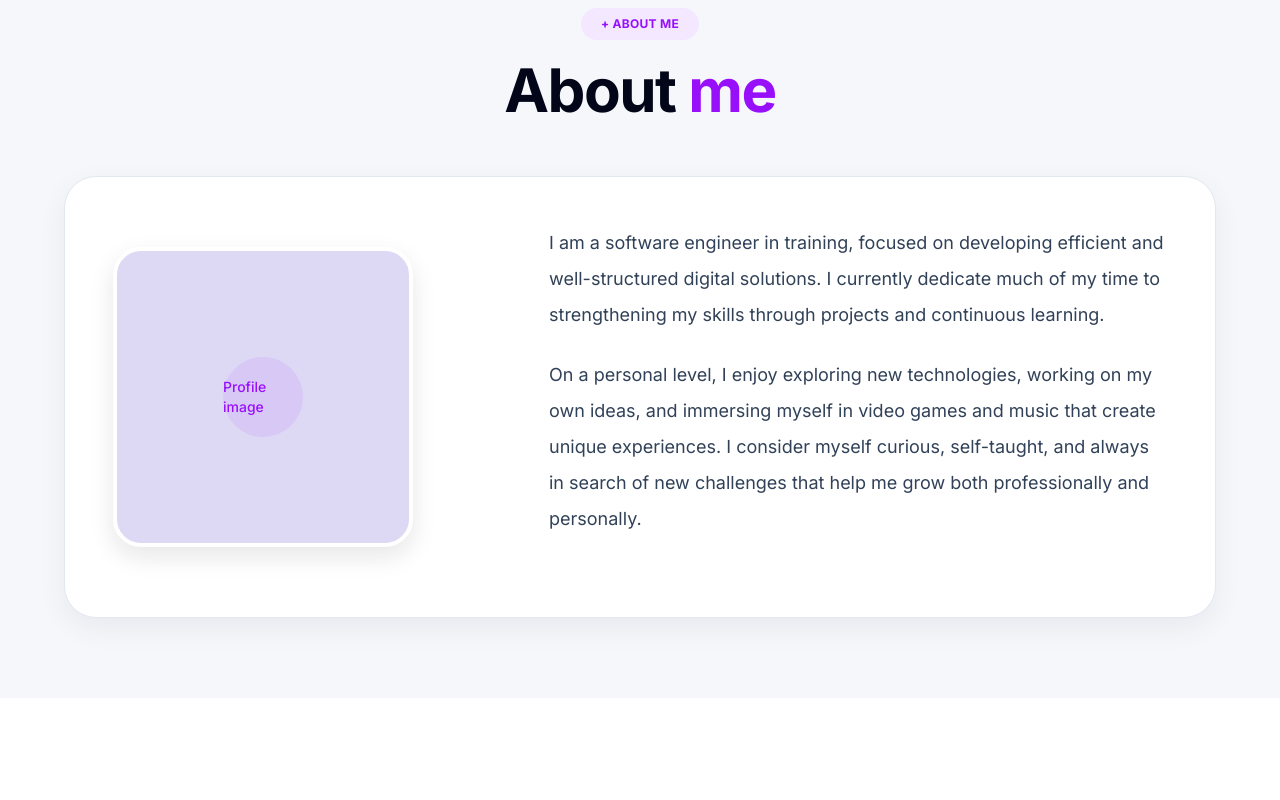
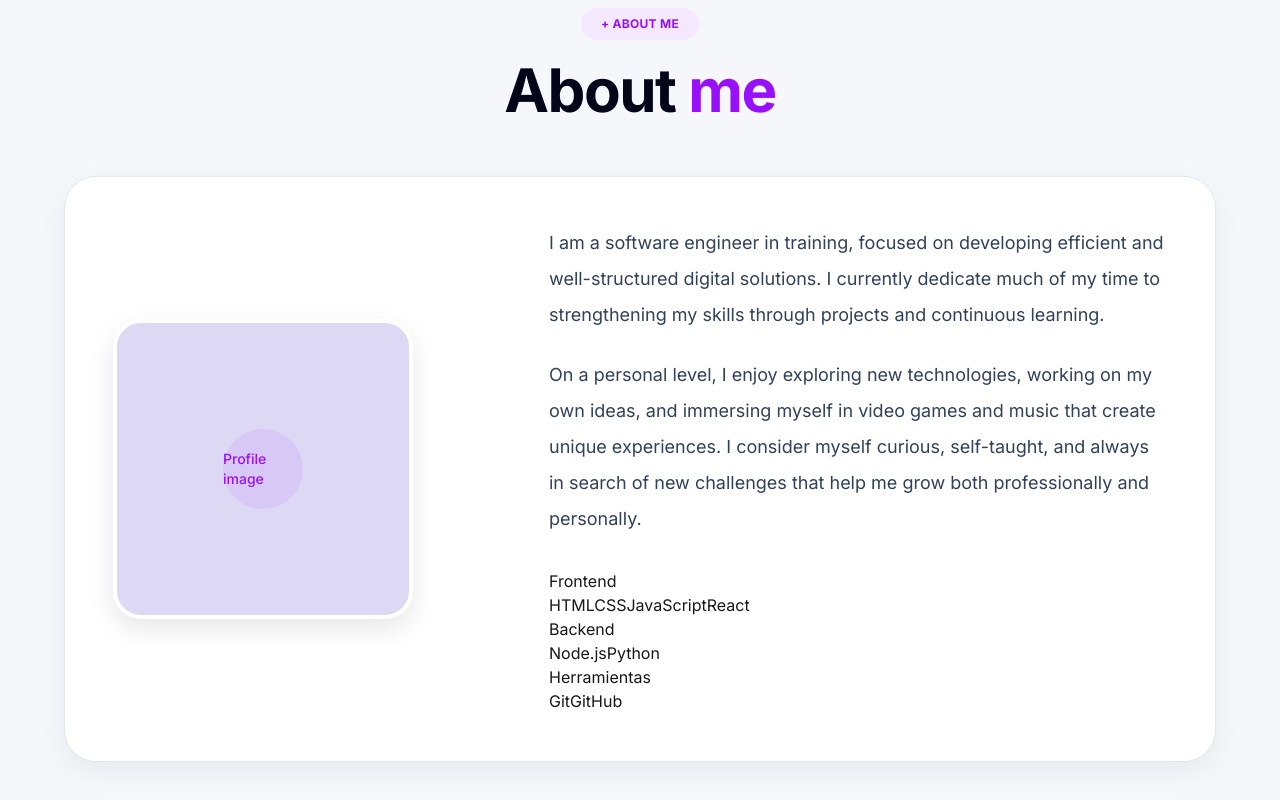
Before and after one commit to AndresRios123/Portfolio, a Next.js app: page /en in a window 1280 px wide. Shown: the part 888-1688 px from the top of the page. Before the commit the page ends 1586 px from the top, so only its background shows below. Built offline with nearby package versions, Linux system fonts and the light colour scheme.

Commit message:
Agregada estructura Skills

```diff
--- a/app/components/sections/About.tsx
+++ b/app/components/sections/About.tsx
@@ -1,4 +1,5 @@
 import { useTranslations } from "next-intl";
+import SkillsPanel from "./SkillsPanel";
 
 export default function About() {
   const t = useTranslations("About");
@@ -39,7 +40,7 @@ export default function About() {
               </div>
 
               <div>
-                {/* Aquí luego va SkillsPanel */}
+                <SkillsPanel/>
               </div>
             </div>
           </div>
--- /dev/null
+++ b/app/components/sections/SkillsPanel.tsx
@@ -0,0 +1,35 @@
+const skills = [
+  {
+    title: "Frontend",
+    items: ["HTML", "CSS", "JavaScript", "React"],
+  },
+  {
+    title: "Backend",
+    items: ["Node.js", "Python"],
+  },
+  {
+    title: "Herramientas",
+    items: ["Git", "GitHub"],
+  },
+];
+
+export default function SkillsPanel() {
+  return (
+    <div>
+      {skills.map((category) => (
+        <div key={category.title}>
+          <div>
+            <span></span>
+            <h3>{category.title}</h3>
+          </div>
+
+          <div>
+            {category.items.map((skill) => (
+              <span key={skill}>{skill}</span>
+            ))}
+          </div>
+        </div>
+      ))}
+    </div>
+  );
+}
```
